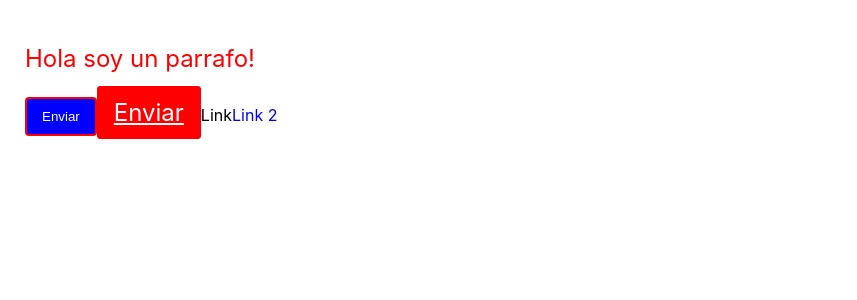
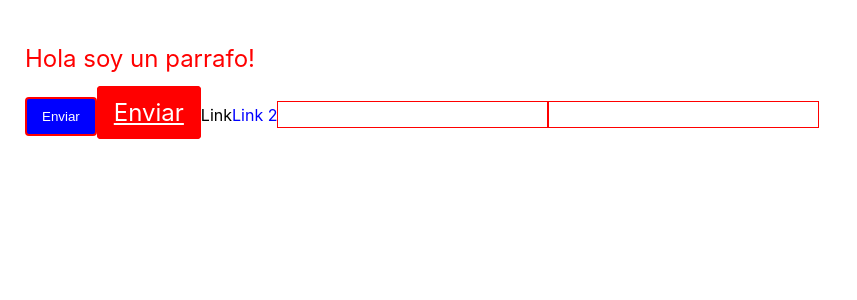
Before and after one commit to adrian1426/ReactJS_Styled-Components, a React (Create React App) app: page / in a window 1280 px wide. Shown: the top 300 px of the page, without its empty margins (0-857 px from the left). Built offline with nearby package versions, Linux system fonts and the light colour scheme.

Commit message:
propiedades de eqiquetas - type, etc.

```diff
--- a/src/App.js
+++ b/src/App.js
@@ -39,6 +39,19 @@ const StyledLink = styled(Link)`
   color:blue;
 `;
 
+const Input = styled.input.attrs(props => ({
+  type: 'text',
+  color: props.color || 'red'
+}))`
+  font-size:20px;
+  border:1px solid red;
+  color:${props => props.color}
+`;
+
+const Pass = styled(Input).attrs({
+  type: 'password'
+})``;
+
 function App() {
   return (
     <Content>
@@ -47,6 +60,8 @@ function App() {
       <BlockButton primary as='a' href="#">Enviar</BlockButton>
       <Link>Link</Link>
       <StyledLink>Link 2</StyledLink>
+      <Input color="blue" />
+      <Pass />
     </Content>
   );
 }
```
